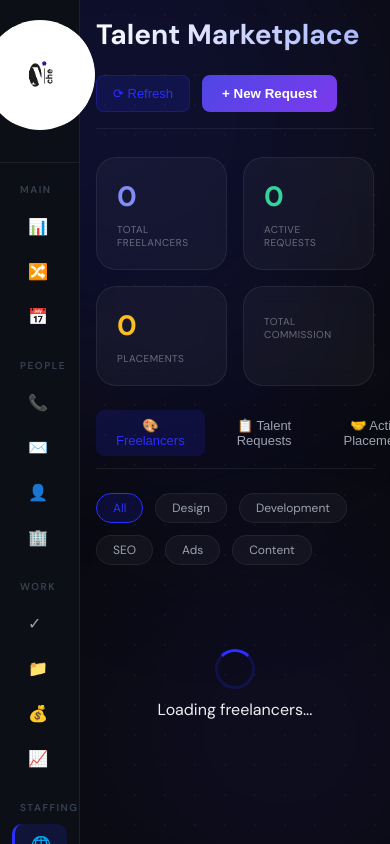
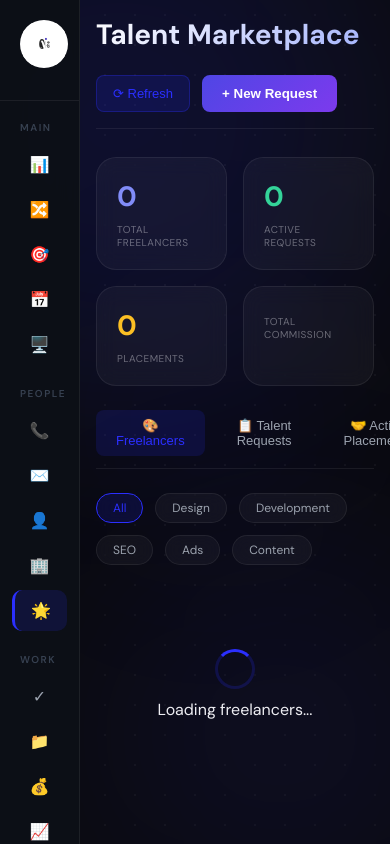
Before and after one commit to ilyaserrouifi/niche-crm, a website: page page/staffing.html in a window 390 px wide. Shown: the top 844 px of the page. Drawn offline with Linux system fonts and the light colour scheme.

Commit message:
Update staffing sidebar navigation

```diff
--- a/page/staffing.html
+++ b/page/staffing.html
@@ -459,6 +459,46 @@
       .stats-row { grid-template-columns: repeat(2,1fr); }
       .cards-grid { grid-template-columns: 1fr; }
     }
+
+
+    /* Unified sidebar fixes */
+    .sidebar {
+      display: flex;
+      flex-direction: column;
+      overflow-y: auto;
+      overflow-x: hidden;
+      scrollbar-width: thin;
+      scrollbar-color: var(--blue-primary) rgba(255,255,255,0.05);
+    }
+    .sidebar::-webkit-scrollbar { width: 4px; }
+    .sidebar::-webkit-scrollbar-track { background: rgba(255,255,255,0.05); }
+    .sidebar::-webkit-scrollbar-thumb { background: var(--blue-primary); border-radius: 4px; }
+    .sidebar-brand { flex-shrink: 0; }
+    .brand-logo-link {
+      width: 110px;
+      height: 110px;
+      border-radius: 50%;
+      background: #fff;
+      display: flex;
+      align-items: center;
+      justify-content: center;
+      overflow: hidden;
+      flex-shrink: 0;
+      margin: 0 auto;
+      text-decoration: none;
+      transition: transform 0.2s ease, box-shadow 0.2s ease;
+    }
+    .brand-logo-link:hover { transform: translateY(-2px); box-shadow: 0 0 24px rgba(43,47,255,0.25); }
+    .brand-logo { width: 96px; height: 96px; object-fit: contain; display: block; }
+    .sidebar .nav-item i { width: 20px; min-width: 20px; text-align: center; font-size: 16px; font-style: normal; }
+    .sidebar .logout-btn i { font-style: normal; }
+    @media (max-width: 900px) {
+      .brand-logo-link { width: 48px; height: 48px; }
+      .brand-logo { width: 42px; height: 42px; }
+      .sidebar .nav-item { justify-content: center; padding: 10px 8px; }
+      .sidebar .nav-item i { margin: 0; }
+    }
+
   </style>
 </head>
 <body>
@@ -469,27 +509,34 @@
 
 <div class="sidebar">
   <div class="sidebar-brand">
-    <div style="width: 110px; height: 110px; border-radius: 50%; background: white; display: flex; align-items: center; justify-content: center; overflow: hidden; flex-shrink: 0;">
-      <img src="/assets/logo-niche.png" alt="Logo" style="width: 96px; height: 96px; object-fit: contain;">
-    </div>
+    <a class="brand-logo-link" href="/index.html" aria-label="Go to dashboard">
+      <img class="brand-logo" src="/assets/logo-niche.png" alt="Niche CRM logo">
+    </a>
     <div><div class="brand-name">Niche</div><div class="brand-sub">CRM PLATFORM</div></div>
   </div>
   <div class="nav-section">MAIN</div>
   <a href="/index.html" class="nav-item"><i>📊</i> <span>Dashboard</span></a>
-  <a href="/page/kanban.html" class="nav-item"><i>🔀</i> <span>Kanban</span></a>
-  <a href="/page/gantt.html" class="nav-item"><i>📅</i> <span>Gantt</span></a>
+  <a href="/page/pipeline.html" class="nav-item"><i>🔀</i> <span>Sales Pipeline</span></a>
+  <a href="/page/kanban.html" class="nav-item"><i>🎯</i> <span>Kanban Board</span></a>
+  <a href="/page/gantt.html" class="nav-item"><i>📅</i> <span>Gantt Chart</span></a>
+  <a href="/page/screen-monitor.html" class="nav-item"><i>🖥️</i> <span>Screen Monitor</span></a>
   <div class="nav-section">PEOPLE</div>
   <a href="/page/cold-callers.html" class="nav-item"><i>📞</i> <span>Cold Callers</span></a>
   <a href="/page/outreachers.html" class="nav-item"><i>✉️</i> <span>Outreachers</span></a>
   <a href="/page/freelancers.html" class="nav-item"><i>👤</i> <span>Freelancers</span></a>
   <a href="/page/clients.html" class="nav-item"><i>🏢</i> <span>Clients</span></a>
+  <a href="/page/staffing.html" class="nav-item active"><i>🌟</i> <span>Talent Marketplace</span></a>
   <div class="nav-section">WORK</div>
   <a href="/page/tasks.html" class="nav-item"><i>✓</i> <span>Tasks</span></a>
   <a href="/page/projects.html" class="nav-item"><i>📁</i> <span>Projects</span></a>
   <a href="/page/finance.html" class="nav-item"><i>💰</i> <span>Finance</span></a>
   <a href="/page/analytics.html" class="nav-item"><i>📈</i> <span>Analytics</span></a>
-  <div class="nav-section">STAFFING</div>
-  <a href="/page/staffing.html" class="nav-item active"><i>🌐</i> <span>Talent Marketplace</span></a>
+  <a href="/page/reports.html" class="nav-item"><i>📋</i> <span>Reports</span></a>
+  <div class="nav-section">PORTAL</div>
+  <a href="/page/client-portal.html" class="nav-item"><i>🏢</i> <span>Client Portal</span></a>
+  <a href="/page/call-recording.html" class="nav-item"><i>🎙️</i> <span>Call Recording</span></a>
+  <div class="nav-section">SYSTEM</div>
+  <a href="/profile.html" class="nav-item"><i>👤</i> <span>My Profile</span></a>
   <div class="logout-wrapper"><button class="logout-btn" id="logoutBtn"><i>🚪</i> <span>Logout</span></button></div>
 </div>
 
```
